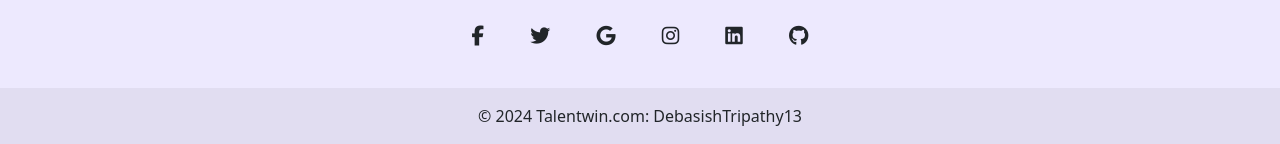
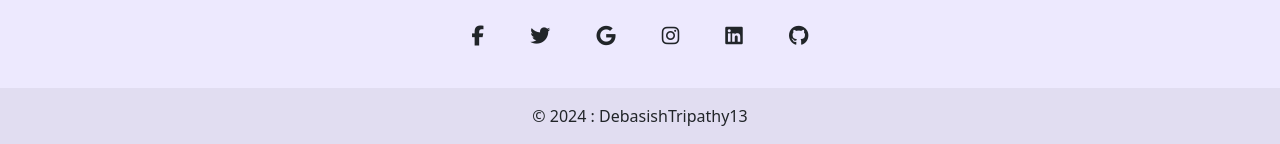
Before and after one commit to DebasishTripathy13/CharacterAI, a Flask app: page / in a window 1280 px wide. Shown: the part 870-1014 px from the top of the page. Run offline with Flask 3, Linux system fonts and the light colour scheme; some libraries are stand-ins or nearby versions.

Commit message:
Update index.html

```diff
--- a/templates/index.html
+++ b/templates/index.html
@@ -99,7 +99,7 @@
 
         <!-- Copyright -->
         <div class="text-center p-3" style="background-color: rgba(0, 0, 0, 0.05);">
-          © 2024 Talentwin.com:
+          © 2024 :
           <a class="text-body" href="main.html">DebasishTripathy13</a>
         </div>
         <!-- Copyright -->
```
